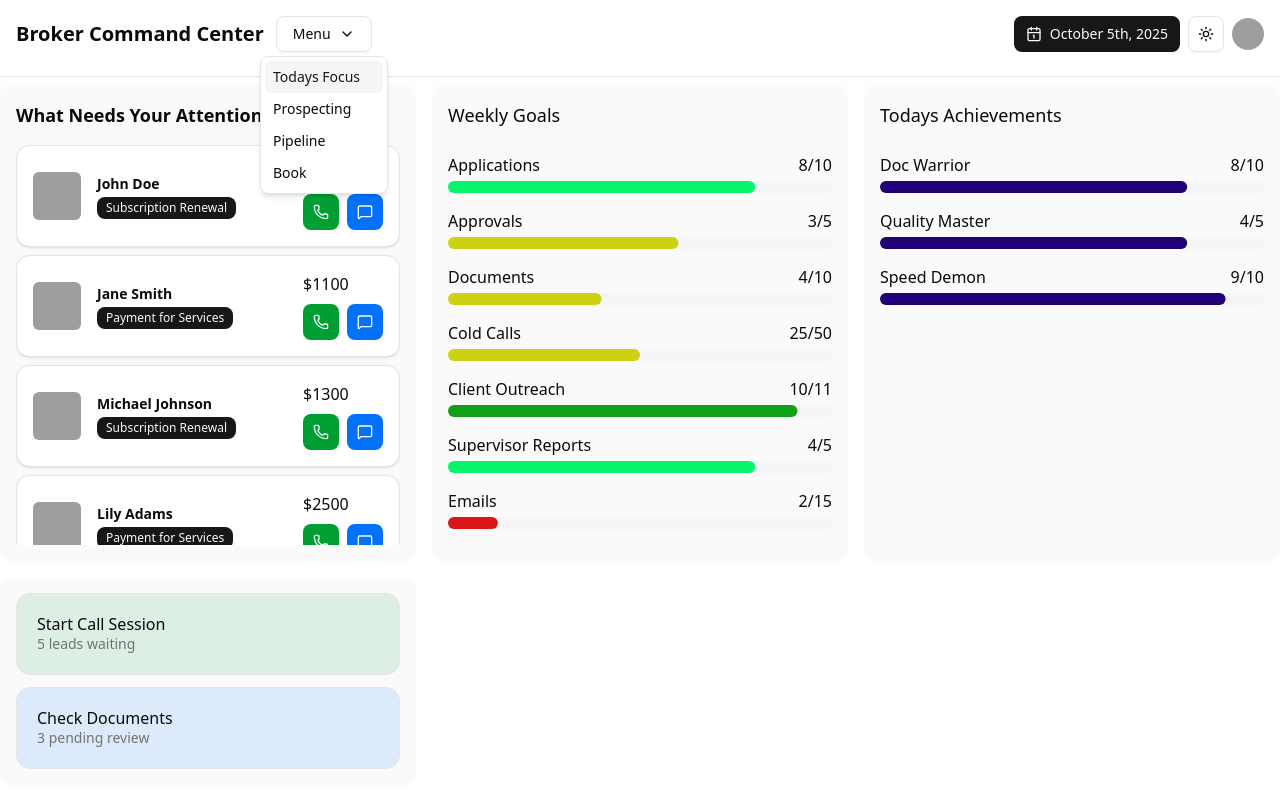
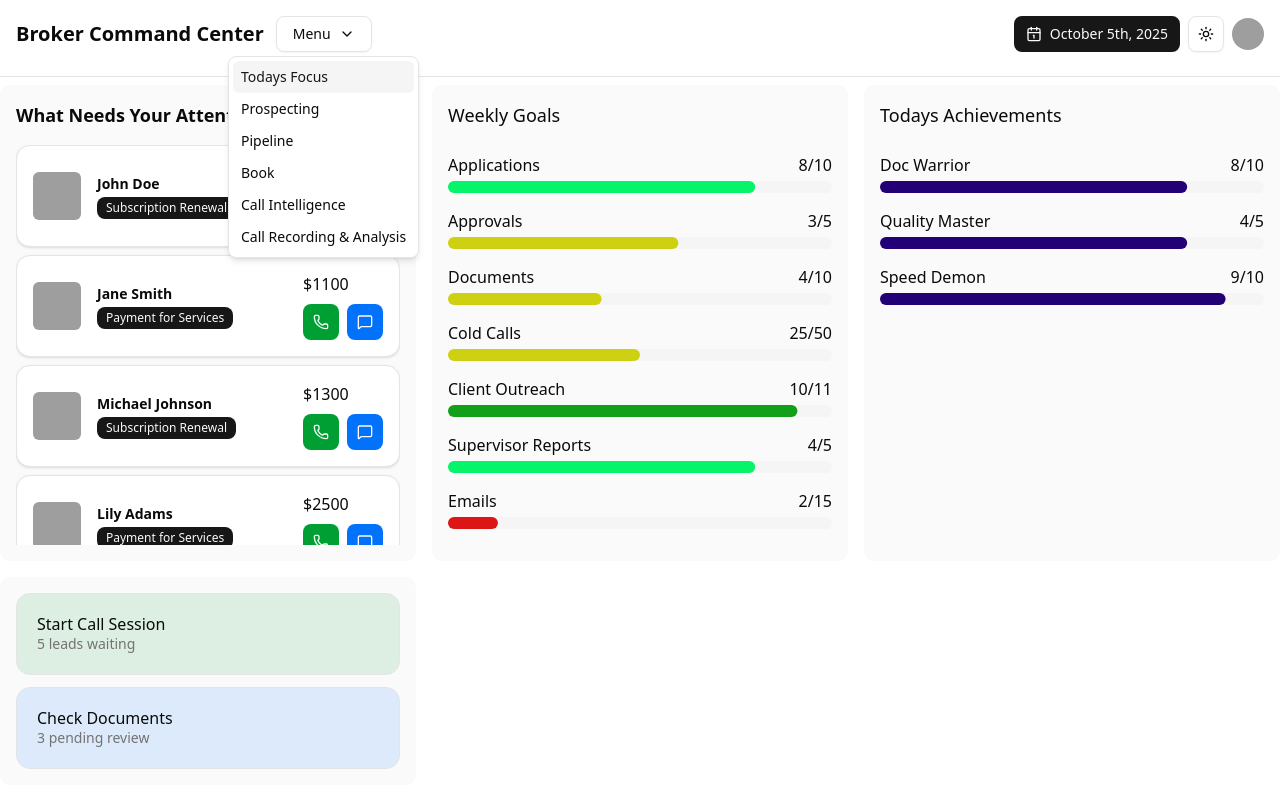
Before and after one commit to satoisnice/ISSP-BluePearlFinancial, a Next.js app in the folder shadcn/: page / in a window 1280 px wide. Both pictures are taken after a click on the button "Menu". Built offline with nearby package versions, Linux system fonts and the light colour scheme; grey boxes are pictures that could not be loaded.

Commit message:
changed the navbar to temporaily give quick access to the call recording & analysis dashboard but added the call analysis page dashboard. Reverted changes to the readme due to my misunderstanding mb

```diff
--- a/shadcn/src/components/Navbar.tsx
+++ b/shadcn/src/components/Navbar.tsx
@@ -59,6 +59,12 @@ const Navbar = () => {
               </DropdownMenuItem>
               <DropdownMenuItem asChild data-active={pathname === "/Book"} className="hover:cursor-pointer">
                 <Link href="/Book">Book</Link>
+              </DropdownMenuItem>
+              <DropdownMenuItem asChild data-active={pathname === "/CallIntelligenceDashboard"} className="hover:cursor-pointer">
+                <Link href="/CallIntelligenceDashboard">Call Intelligence</Link>
+              </DropdownMenuItem>
+              <DropdownMenuItem asChild data-active={pathname === "/CallRecordingAndAnalysis"} className="hover:cursor-pointer">
+                <Link href="/CallRecordingAndAnalysis">Call Recording & Analysis</Link>
               </DropdownMenuItem>
             </DropdownMenuContent>
           </DropdownMenu>
```
Also changed, not shown: 1 other file (tests, documents, lock files or other folders).
